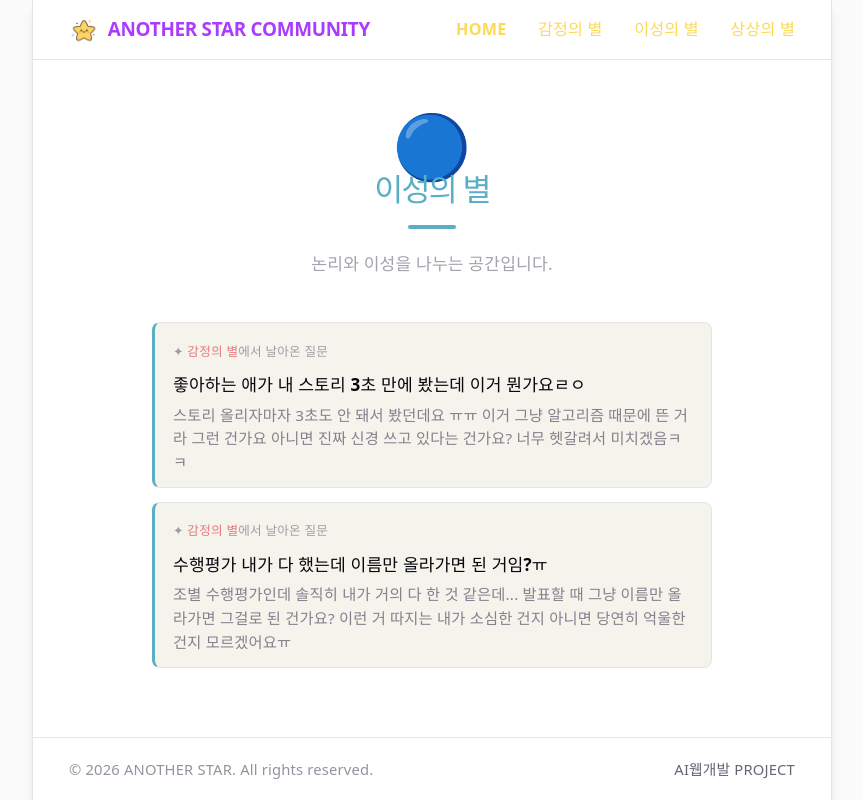
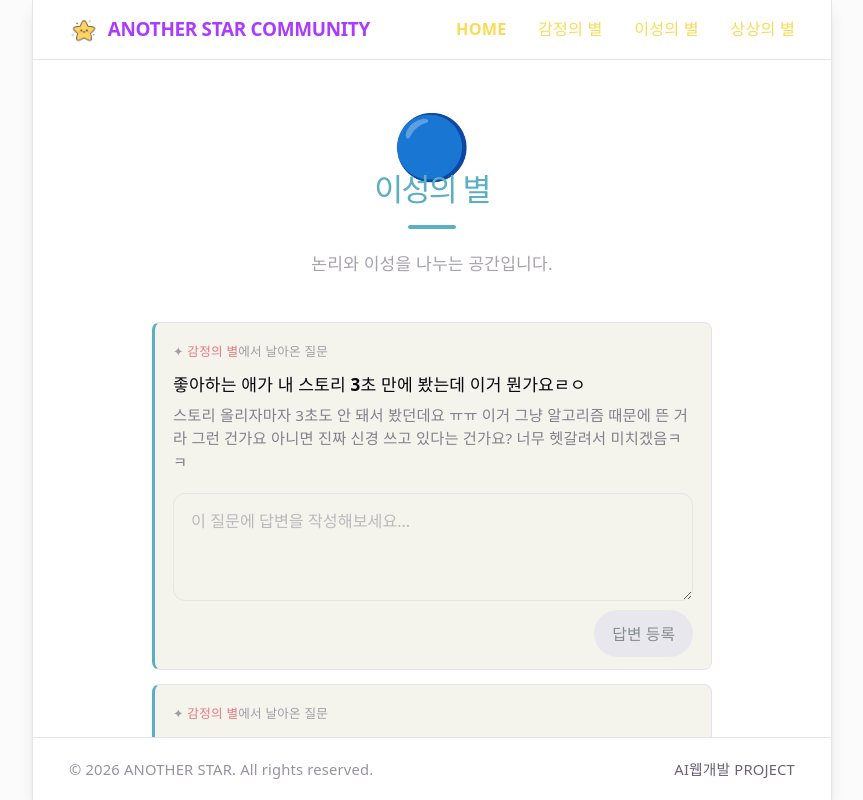
Before and after one commit to ai-web-development/main, a React (Vite) app: page /reason in a window 1280 px wide. Shown: the whole page, without its empty margins (208-1071 px from the left). Built offline with nearby package versions, Linux system fonts and the light colour scheme.

Commit message:
feat: add answer feature to questions

```diff
--- a/src/components/askAndAnswer/answer/QuestionList.css
+++ b/src/components/askAndAnswer/answer/QuestionList.css
@@ -93,3 +93,111 @@
   white-space: pre-wrap;
   word-break: break-word;
 }
+
+.ql-answer-list {
+  display: flex;
+  flex-direction: column;
+  gap: 0.55rem;
+  margin-top: 1rem;
+}
+
+.ql-answer-item {
+  position: relative;
+  border-radius: 10px;
+  padding: 0.85rem 0.95rem;
+  background: rgba(255, 255, 255, 0.68);
+  border: 1px solid rgba(0, 0, 0, 0.08);
+}
+
+@media (prefers-color-scheme: dark) {
+  .ql-answer-item {
+    background: rgba(255, 255, 255, 0.08);
+    border-color: rgba(255, 255, 255, 0.1);
+  }
+}
+
+.ql-answer-text {
+  margin: 0;
+  font-size: 0.88rem;
+  color: var(--text);
+  white-space: pre-wrap;
+  word-break: break-word;
+  line-height: 1.6;
+}
+
+.ql-answer-delete {
+  position: absolute;
+  top: 0.55rem;
+  right: 0.7rem;
+  border: none;
+  background: transparent;
+  color: rgba(75, 85, 99, 0.7);
+  font-size: 0.85rem;
+  cursor: pointer;
+  line-height: 1;
+  padding: 0.15rem;
+  border-radius: 4px;
+  transition: color 0.15s, background 0.15s;
+}
+
+.ql-answer-delete:hover {
+  color: #f87171;
+  background: rgba(248, 113, 113, 0.12);
+}
+
+.ql-answer-section {
+  margin-top: 1rem;
+  display: flex;
+  flex-direction: column;
+  gap: 0.55rem;
+}
+
+.ql-answer-textarea {
+  width: 100%;
+  min-height: 90px;
+  border-radius: 12px;
+  border: 1px solid var(--border);
+  padding: 0.85rem 0.95rem;
+  resize: vertical;
+  background: var(--code-bg, #f6f5ee);
+  color: var(--text-h);
+  font-size: 0.9rem;
+  font-family: inherit;
+  line-height: 1.55;
+}
+
+.ql-answer-textarea::placeholder {
+  color: var(--text);
+  opacity: 0.4;
+  font-weight: 400;
+  font-size: 0.9rem;
+}
+
+.ql-answer-textarea:focus {
+  outline: none;
+  border-color: rgba(96, 165, 250, 0.8);
+  box-shadow: 0 0 0 3px rgba(96, 165, 250, 0.12);
+}
+
+.ql-answer-btn {
+  align-self: flex-end;
+  border: none;
+  border-radius: 999px;
+  padding: 0.65rem 1rem;
+  font-size: 0.88rem;
+  background: rgba(99, 102, 241, 0.12);
+  color: #4b5563;
+  cursor: pointer;
+  transition: background 0.15s, color 0.15s, opacity 0.15s;
+  opacity: 0.65;
+}
+
+.ql-answer-btn.is-ready {
+  background: #6366f1;
+  color: #fff;
+  opacity: 1;
+}
+
+.ql-answer-btn:disabled {
+  cursor: not-allowed;
+}
--- a/src/components/askAndAnswer/answer/QuestionList.tsx
+++ b/src/components/askAndAnswer/answer/QuestionList.tsx
@@ -1,4 +1,5 @@
-import type { Category, Question } from '../../../context/QuestionContext';
+import { useState } from 'react';
+import type { Answer, Category, Question } from '../../../context/QuestionContext';
 import { useQuestions } from '../../../context/QuestionContext';
 import './QuestionList.css';
 
@@ -15,7 +16,20 @@ type Props = {
 };
 
 const QuestionList = ({ questions, accentColor, currentCategory }: Props) => {
-  const { removeQuestion } = useQuestions();
+  const { removeQuestion, addAnswer, removeAnswer } = useQuestions();
+  const [drafts, setDrafts] = useState<Record<string, string>>({});
+
+  const handleDraftChange = (questionId: string, value: string) => {
+    setDrafts((prev) => ({ ...prev, [questionId]: value }));
+  };
+
+  const handleSubmitAnswer = (questionId: string) => {
+    const answerText = drafts[questionId]?.trim();
+    if (!answerText) return;
+
+    addAnswer(questionId, answerText, currentCategory);
+    setDrafts((prev) => ({ ...prev, [questionId]: '' }));
+  };
 
   if (questions.length === 0) {
     return <p className="ql-empty">아직 도착한 질문이 없어요 🌌</p>;
@@ -27,6 +41,8 @@ const QuestionList = ({ questions, accentColor, currentCategory }: Props) => {
         const isRandom = q.sentTo[0] !== currentCategory;
         const fromStar = isRandom ? q.sentTo[0] : null;
         const alsoSentTo = !isRandom ? q.sentTo[1] : null;
+        const draft = drafts[q.id] ?? '';
+        const canReply = draft.trim().length > 0;
 
         return (
           <li key={q.id} className="ql-item" style={{ borderLeftColor: accentColor }}>
@@ -51,6 +67,45 @@ const QuestionList = ({ questions, accentColor, currentCategory }: Props) => {
             </div>
             <p className="ql-title">{q.title}</p>
             <p className="ql-text">{q.text}</p>
+
+            {q.answers.filter((answer) => answer.category === currentCategory).length > 0 && (
+              <div className="ql-answer-list">
+                {q.answers
+                  .filter((answer) => answer.category === currentCategory)
+                  .map((answer: Answer) => (
+                    <div key={answer.id} className="ql-answer-item">
+                      <p className="ql-answer-text">{answer.text}</p>
+                      <button
+                        type="button"
+                        className="ql-answer-delete"
+                        onClick={() => removeAnswer(q.id, answer.id)}
+                        aria-label="답변 삭제"
+                      >
+                        ✕
+                      </button>
+                    </div>
+                  ))}
+              </div>
+            )}
+
+            <div className="ql-answer-section">
+              <textarea
+                className="ql-answer-textarea"
+                placeholder="이 질문에 답변을 작성해보세요…"
+                value={draft}
+                rows={3}
+                onChange={(e) => handleDraftChange(q.id, e.target.value)}
+                maxLength={240}
+              />
+              <button
+                className={`ql-answer-btn ${canReply ? 'is-ready' : ''}`}
+                type="button"
+                onClick={() => handleSubmitAnswer(q.id)}
+                disabled={!canReply}
+              >
+                답변 등록
+              </button>
+            </div>
           </li>
         );
       })}
--- a/src/context/QuestionContext.tsx
+++ b/src/context/QuestionContext.tsx
@@ -1,23 +1,35 @@
-import { createContext, useContext, useState } from 'react';
+import { createContext, useContext, useEffect, useState } from 'react';
 import type { ReactNode } from 'react';
 
 export type Category = '감정의 별' | '이성의 별' | '상상의 별';
+
+export type Answer = {
+  id: string;
+  text: string;
+  createdAt: string;
+  category: Category;
+};
 
 export type Question = {
   id: string;
   title: string;
   text: string;
   sentTo: Category[];
+  answers: Answer[];
   isInitial?: boolean;
 };
 
 type QuestionContextType = {
   questions: Question[];
-  addQuestion: (q: Omit<Question, 'id'>) => void;
+  addQuestion: (q: Omit<Question, 'id' | 'answers'>) => void;
+  addAnswer: (questionId: string, answerText: string, category: Category) => void;
   removeQuestion: (id: string) => void;
+  removeAnswer: (questionId: string, answerId: string) => void;
 };
 
 const QuestionContext = createContext<QuestionContextType | null>(null);
+
+const STORAGE_KEY = 'another-star-questions';
 
 const initialQuestions: Question[] = [
   {
@@ -25,6 +37,7 @@ const initialQuestions: Question[] = [
     title: '좋아하는 애가 내 스토리 3초 만에 봤는데 이거 뭔가요ㄹㅇ',
     text: '스토리 올리자마자 3초도 안 돼서 봤던데요 ㅠㅠ 이거 그냥 알고리즘 때문에 뜬 거라 그런 건가요 아니면 진짜 신경 쓰고 있다는 건가요? 너무 헷갈려서 미치겠음ㅋㅋ',
     sentTo: ['감정의 별', '이성의 별'],
+    answers: [],
     isInitial: true,
   },
   {
@@ -32,6 +45,7 @@ const initialQuestions: Question[] = [
     title: '수행평가 내가 다 했는데 이름만 올라가면 된 거임?ㅠ',
     text: '조별 수행평가인데 솔직히 내가 거의 다 한 것 같은데... 발표할 때 그냥 이름만 올라가면 그걸로 된 건가요? 이런 거 따지는 내가 소심한 건지 아니면 당연히 억울한 건지 모르겠어요ㅠ',
     sentTo: ['감정의 별', '이성의 별'],
+    answers: [],
     isInitial: true,
   },
   {
@@ -39,26 +53,75 @@ const initialQuestions: Question[] = [
     title: '남자친구가 15,455원 달라는데 저만 이상한 건가요ㅠ',
     text: '데이트하고 정산하면서 남자친구가 15,455원 딱 맞게 달라고 하는데... 진짜 사랑하면 이런 거 안 따지지 않나요? 저만 이상하게 서운한 건지 ㅠㅠ 다들 이런 거 경험해봤어요?',
     sentTo: ['감정의 별'],
+    answers: [],
     isInitial: true,
   },
 ];
 
 export const QuestionProvider = ({ children }: { children: ReactNode }) => {
-  const [questions, setQuestions] = useState<Question[]>(initialQuestions);
+  const [questions, setQuestions] = useState<Question[]>(() => {
+    if (typeof window === 'undefined') return initialQuestions;
+    try {
+      const saved = localStorage.getItem(STORAGE_KEY);
+      if (!saved) return initialQuestions;
+      const parsed = JSON.parse(saved) as Question[];
+      return parsed.map((q) => ({ ...q, answers: q.answers ?? [] }));
+    } catch {
+      return initialQuestions;
+    }
+  });
 
-  const addQuestion = (q: Omit<Question, 'id'>) => {
+  useEffect(() => {
+    localStorage.setItem(STORAGE_KEY, JSON.stringify(questions));
+  }, [questions]);
+
+  const addQuestion = (q: Omit<Question, 'id' | 'answers'>) => {
     setQuestions((prev) => [
-      { ...q, id: crypto.randomUUID() },
+      { ...q, id: crypto.randomUUID(), answers: [] },
       ...prev,
     ]);
+  };
+
+  const addAnswer = (questionId: string, answerText: string, category: Category) => {
+    setQuestions((prev) =>
+      prev.map((q) =>
+        q.id === questionId
+          ? {
+              ...q,
+              answers: [
+                ...q.answers,
+                {
+                  id: crypto.randomUUID(),
+                  text: answerText,
+                  createdAt: new Date().toISOString(),
+                  category,
+                },
+              ],
+            }
+          : q,
+      ),
+    );
   };
 
   const removeQuestion = (id: string) => {
     setQuestions((prev) => prev.filter((q) => q.id !== id || q.isInitial));
   };
 
+  const removeAnswer = (questionId: string, answerId: string) => {
+    setQuestions((prev) =>
+      prev.map((q) =>
+        q.id === questionId
+          ? {
+              ...q,
+              answers: q.answers.filter((answer) => answer.id !== answerId),
+            }
+          : q,
+      ),
+    );
+  };
+
   return (
-    <QuestionContext.Provider value={{ questions, addQuestion, removeQuestion }}>
+    <QuestionContext.Provider value={{ questions, addQuestion, addAnswer, removeQuestion, removeAnswer }}>
       {children}
     </QuestionContext.Provider>
   );
```
